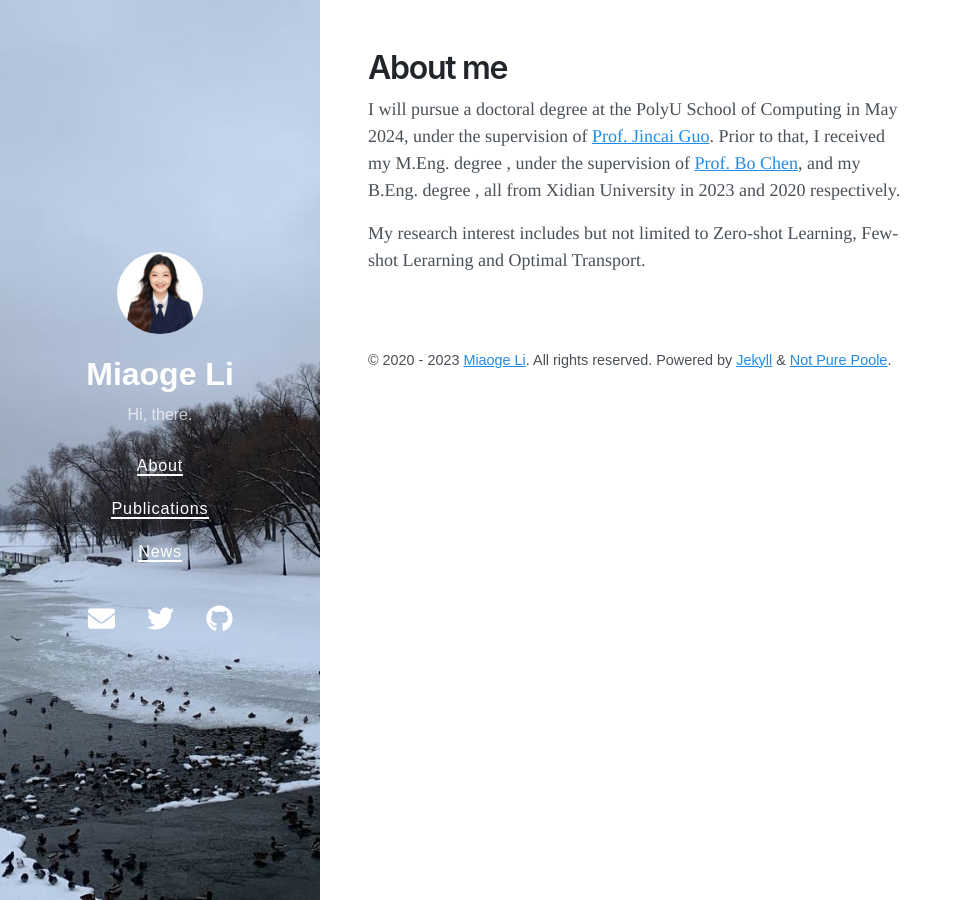
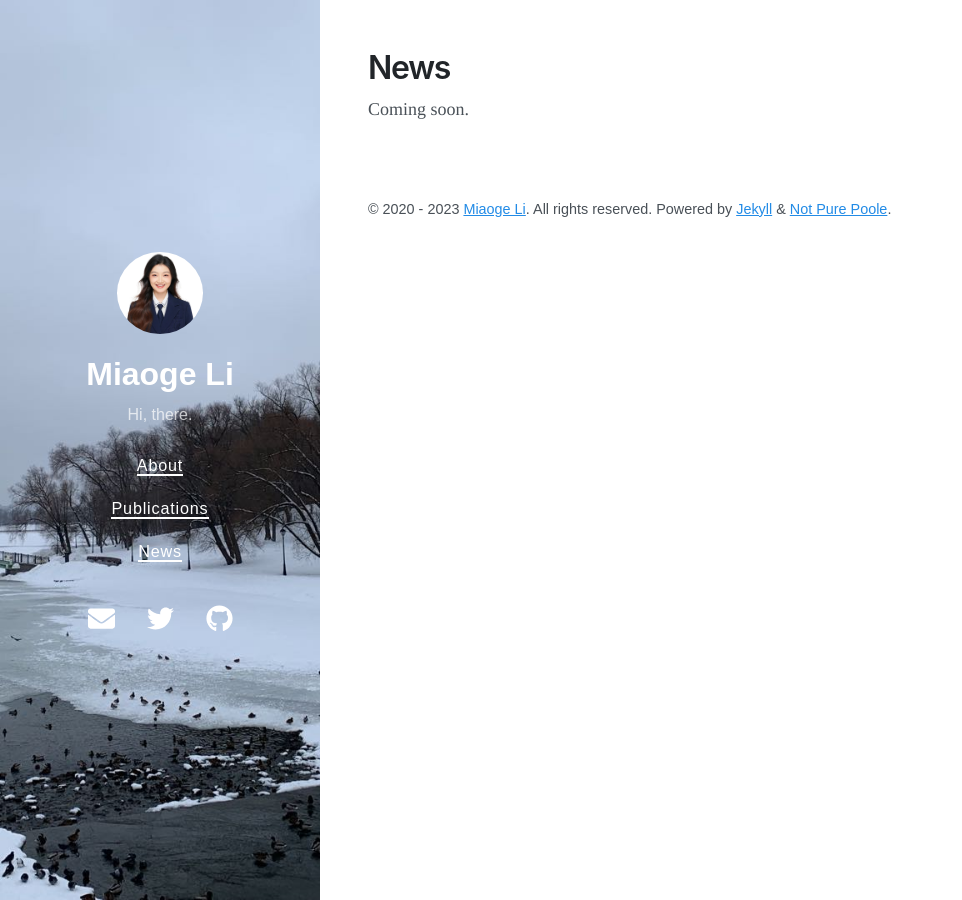
Before and after one commit to keepgoingjkg/keepgoingjkg.github.io, a Jekyll site: the page built from News.md, in a window 1280 px wide. Shown: the whole page, without its empty margins (0-962 px from the left). Built offline with Jekyll 4.4.1, drawn with Linux system fonts in a browser that asks for light colours; nearby versions of some CDN libraries.

Commit message:
Update News.md

```diff
--- a/News.md
+++ b/News.md
@@ -1,8 +1,6 @@
 ---
 layout: page
-title: About me
+title: News
 ---
 
-I will pursue a doctoral degree at the PolyU School of Computing in May 2024, under the supervision of [Prof. Jincai Guo](https://jingcaiguo.github.io/). Prior to that, I received my M.Eng. degree , under the supervision of [Prof. Bo Chen](https://web.xidian.edu.cn/bchen/), and my B.Eng. degree , all from Xidian University in 2023 and 2020 respectively.
-
-My research interest includes but not limited to Zero-shot Learning, Few-shot Lerarning and Optimal Transport.
+Coming soon.
```
